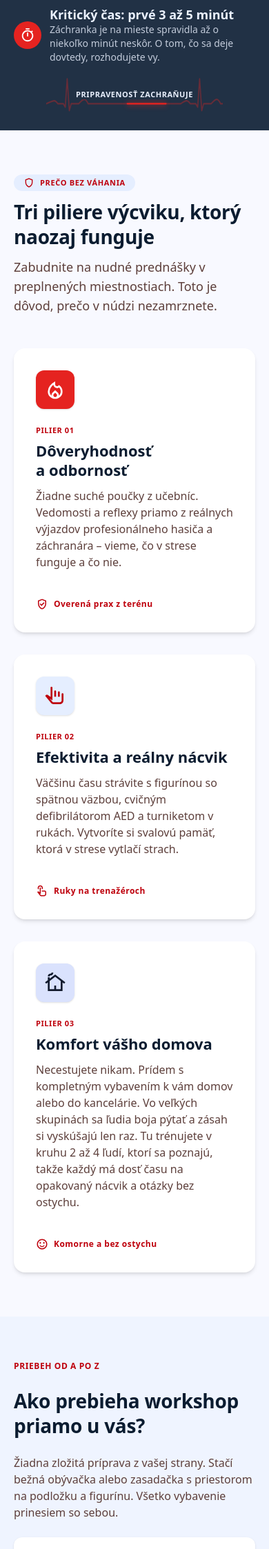
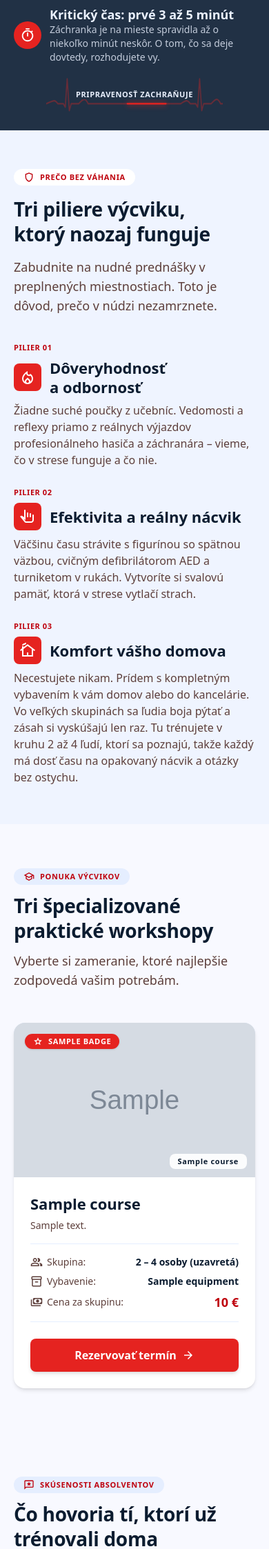
Before and after one commit to borislacik/bezvahania, a Laravel app: template resources/views/pages/home.blade.php in a window 390 px wide. Shown: the part 1311-3557 px from the top of the page at 69% size. Run offline with Laravel 12, Linux system fonts and the light colour scheme; the template is opened without the code that fills it: most values are stand-ins (such as "Sample title", 1, 10 or a date in 2020); grey boxes marked "Sample" are stand-in pictures; style sheets or scripts are compiled from the project's sources; parts of the project's set-up code (start-up, migrations or seed data) failed here and were passed over; some libraries are stand-ins or nearby versions.

Commit message:
feat(home): pillars add up with a slow scroll, how-it-works moved to FAQ
On desktop the pillars section and the start of the workshops section stick
under the header and move at about a third of the scroll speed while the
pillars and their panel icons add up one by one. Mobile reveals the pillars
on entry; reduced motion and no-JS stay static. The menu anchor into the
slowed section scrolls to where the workshops end up after the pin.

The "how the workshop runs" section is replaced by a first FAQ answer.

Co-Authored-By: Claude Opus 5.5 <noreply@anthropic.com>

```diff
--- a/database/seeders/ContentSeeder.php
+++ b/database/seeders/ContentSeeder.php
@@ -94,6 +94,7 @@ class ContentSeeder extends Seeder
     private function faqs(): void
     {
         $faqs = [
+            ['Ako prebieha workshop?', 'Termín si vyberiete v kalendári – doobeda (9:00 – 13:00) alebo poobede (15:00 – 19:00). Prídem k vám s predstihom a rozložím figuríny, cvičný defibrilátor AED aj obväzový materiál; stačí bežná obývačka alebo zasadačka. Potom prejdeme simulované situácie a každý si zásah vyskúša niekoľkokrát, kým sa z neho nestane prirodzený reflex. Na záver dostanete osvedčenie o absolvovaní a príručku do domácej lekárničky.'],
             ['Musíme mať doma špeciálny priestor?', 'Vôbec nie. Stačí bežná obývačka alebo zasadačka s voľným miestom na podlahe (približne 2 × 2 metre), kde položíme podložku a figuríny. Hygienické pomôcky a dezinfekciu prinesiem.'],
             ['Pre koho je workshop vhodný? Môžu sa zúčastniť aj deti?', 'Workshop je určený pre dospelých a staršie deti (odporúčame od 11 rokov, keď už majú dosť sily na účinné stláčanie hrudníka). Rodinný formát je obľúbený, pretože členovia domácnosti trénujú ako zohraný tím.'],
             ['Koľko ľudí sa môže zúčastniť?', 'Workshop je pre 2 až 4 osoby, ktoré sa poznajú – rodina, priatelia alebo kolegovia. Cena je za celú skupinu.'],
--- a/lang/sk/site.php
+++ b/lang/sk/site.php
@@ -88,37 +88,19 @@ return [
                 'icon' => 'local_fire_department',
                 'title' => 'Dôveryhodnosť a odbornosť',
                 'text' => 'Žiadne suché poučky z učebníc. Vedomosti a reflexy priamo z reálnych výjazdov profesionálneho hasiča a záchranára – vieme, čo v strese funguje a čo nie.',
-                'footer' => 'Overená prax z terénu',
-                'footer_icon' => 'verified_user',
             ],
             [
                 'icon' => 'pan_tool_alt',
                 'title' => 'Efektivita a reálny nácvik',
                 'text' => 'Väčšinu času strávite s figurínou so spätnou väzbou, cvičným defibrilátorom AED a turniketom v rukách. Vytvoríte si svalovú pamäť, ktorá v strese vytlačí strach.',
-                'footer' => 'Ruky na trenažéroch',
-                'footer_icon' => 'touch_app',
             ],
             [
                 'icon' => 'cottage',
                 'title' => 'Komfort vášho domova',
                 'text' => 'Necestujete nikam. Prídem s kompletným vybavením k vám domov alebo do kancelárie. Vo veľkých skupinách sa ľudia boja pýtať a zásah si vyskúšajú len raz. Tu trénujete v kruhu 2 až 4 ľudí, ktorí sa poznajú, takže každý má dosť času na opakovaný nácvik a otázky bez ostychu.',
-                'footer' => 'Komorne a bez ostychu',
-                'footer_icon' => 'sentiment_satisfied',
             ],
         ],
         'pillar_label' => 'Pilier :number',
-
-        'how_eyebrow' => 'Priebeh od A po Z',
-        'how_title' => 'Ako prebieha workshop priamo u vás?',
-        'how_lead' => 'Žiadna zložitá príprava z vašej strany. Stačí bežná obývačka alebo zasadačka s priestorom na podložku a figurínu. Všetko vybavenie prinesiem so sebou.',
-        'how_note_title' => 'Vhodné aj pre staršie deti (od 11 rokov)',
-        'how_note_text' => 'Deti často reagujú v krízach prekvapivo pokojne a presne. Spoločný tréning posilní celú rodinu.',
-        'steps' => [
-            ['icon' => 'calendar_clock', 'title' => 'Výber termínu', 'text' => 'V kalendári si vyberiete deň a časť dňa – doobeda (9:00 – 13:00) alebo poobede (15:00 – 19:00).'],
-            ['icon' => 'luggage', 'title' => 'Príchod a príprava', 'text' => 'Prídem s predstihom a rozložím figuríny, cvičný AED, obväzový materiál a hygienické pomôcky.'],
-            ['icon' => 'cardiology', 'title' => 'Intenzívny tréning', 'text' => 'Prejdeme si simulované situácie. Každý si zásah vyskúša niekoľkokrát, kým sa z neho nestane prirodzený reflex.'],
-            ['icon' => 'workspace_premium', 'title' => 'Osvedčenie a pomôcky', 'text' => 'Na konci dostanete osvedčenie o absolvovaní workshopu a prehľadnú príručku do domácej lekárničky.'],
-        ],
 
         'workshops_eyebrow' => 'Ponuka výcvikov',
         'workshops_title' => 'Tri špecializované praktické workshopy',
--- a/resources/css/app.css
+++ b/resources/css/app.css
@@ -212,3 +212,61 @@
         stroke-dashoffset: -100;
     }
 }
+
+/* Pillars scrollytelling (components/site/pillars-scrolly). Static unless JS adds .pillars-js. */
+@layer components {
+    /* Panel icons "add up": hidden until their pillar is reached, then they stay. */
+    .pillar-add {
+        opacity: 0;
+        transform: translateY(8px) scale(0.6);
+        transition:
+            opacity 0.4s ease,
+            transform 0.45s cubic-bezier(0.34, 1.56, 0.64, 1);
+    }
+
+    .pillar-add.is-added {
+        opacity: 1;
+        transform: none;
+    }
+
+    .pillars-js .pillar-item {
+        transition:
+            opacity 0.5s ease,
+            transform 0.5s ease;
+    }
+
+    /* Desktop slow scroll: pillars "add up" – once reached they stay fully visible. */
+    .pillars-slow .pillar-item.is-future {
+        opacity: 0.2;
+        transform: translateY(10px);
+    }
+
+    .pillars-slow .pillar-item.is-added {
+        opacity: 1;
+        transform: none;
+    }
+
+    /* Mobile: pillars fade in and out as they enter and leave the screen. */
+    .pillars-js:not(.pillars-slow) .pillar-item {
+        opacity: 0;
+        transform: translateY(20px);
+    }
+
+    .pillars-js:not(.pillars-slow) .pillar-item.is-visible {
+        opacity: 1;
+        transform: none;
+    }
+
+    @media (prefers-reduced-motion: reduce) {
+        .pillar-add,
+        .pillars-js .pillar-item {
+            transition: none;
+        }
+
+        .pillars-js .pillar-item,
+        .pillars-js:not(.pillars-slow) .pillar-item {
+            opacity: 1;
+            transform: none;
+        }
+    }
+}
--- /dev/null
+++ b/resources/views/components/site/pillars-scrolly.blade.php
@@ -0,0 +1,152 @@
+{{--
+    Pillars with a "slow scroll" on desktop (lg+):
+    the pillars section together with the start of the following section ($slot) sticks under the header and moves
+    up at ~1/3 speed while the scroll progress switches pillar 1 → 2 → 3; then normal scrolling continues.
+    Mobile: no slowing, pillars fade in and out as they enter and leave the screen.
+    Without JS or with prefers-reduced-motion: everything static and visible.
+--}}
+@php ($pillars = __('site.home.pillars'))
+
+<div
+    class="pillars-scrolly relative"
+    x-data="{
+        active: 0,
+        enabled: false,
+        distance: 0,
+        drift: 0,
+        init() {
+            this.$root.classList.add('pillars-js');
+            const media = window.matchMedia('(min-width: 64rem) and (prefers-reduced-motion: no-preference)');
+            const setup = () => {
+                this.enabled = media.matches;
+                this.distance = this.enabled ? Math.round(window.innerHeight * 1.2) : 0;
+                this.drift = Math.round(this.distance / 3);
+                // The spacer gives the sticky block the pin distance; the negative margin removes the gap
+                // left by the drift, so the page continues seamlessly afterwards.
+                this.$refs.spacer.style.height = this.enabled ? this.distance + 'px' : '0px';
+                this.$root.style.marginBottom = this.enabled ? -this.drift + 'px' : '';
+                this.$root.classList.toggle('pillars-slow', this.enabled);
+                this.update();
+            };
+            media.addEventListener('change', setup);
+            window.addEventListener('resize', setup);
+            window.addEventListener('scroll', () => this.update(), { passive: true });
+
+            // Mobile: pillars fade in and out as they enter and leave the screen.
+            const reveal = new IntersectionObserver((entries) => {
+                entries.forEach((entry) => entry.target.classList.toggle('is-visible', entry.isIntersecting));
+            }, { rootMargin: '-10% 0px -10% 0px' });
+            this.$root.querySelectorAll('[data-pillar]').forEach((item) => reveal.observe(item));
+
+            setup();
+
+            // Anchors into the slowed section (menu item of the following section): the browser would compute
+            // the target while the block is pinned, so scroll to where the section ends up after the pin.
+            const target = this.$refs.inner.querySelector('section[id]:not(#preco)');
+            if (! target) return;
+            document.addEventListener('click', (event) => {
+                const link = event.target.closest('a[href]');
+                if (! this.enabled || ! link) return;
+                const url = new URL(link.href, window.location.href);
+                if (url.pathname !== window.location.pathname || url.hash !== '#' + target.id) return;
+                event.preventDefault();
+                history.pushState(null, '', url.hash);
+                this.scrollToTarget(target, 'smooth');
+            });
+            if (this.enabled && window.location.hash === '#' + target.id) {
+                const jump = () => this.scrollToTarget(target, 'instant');
+                jump();
+                window.addEventListener('load', jump, { once: true });
+            }
+        },
+        scrollToTarget(target, behavior) {
+            const padding = parseFloat(getComputedStyle(document.documentElement).scrollPaddingTop) || 0;
+            const rootTop = this.$root.getBoundingClientRect().top + window.scrollY;
+            window.scrollTo({ top: rootTop + target.offsetTop + this.distance - this.drift - padding, behavior });
+        },
+        update() {
+            const inner = this.$refs.inner;
+            if (! this.enabled) {
+                inner.style.transform = '';
+                this.active = {{ count($pillars) - 1 }};
+                return;
+            }
+            const top = parseFloat(getComputedStyle(inner).top) || 0;
+            const progress = Math.min(1, Math.max(0, (top - this.$root.getBoundingClientRect().top) / this.distance));
+            inner.style.transform = `translate3d(0, ${-progress * this.drift}px, 0)`;
+            this.active = Math.min({{ count($pillars) - 1 }}, Math.floor(progress * {{ count($pillars) }}));
+        },
+    }"
+    data-testid="pillars"
+>
+    <div x-ref="inner" class="pillars-scrolly__inner will-change-transform lg:sticky lg:top-20">
+        <section class="bg-surface-container-low py-14 lg:py-16" id="preco">
+            <div class="container-page grid grid-cols-1 gap-10 lg:grid-cols-12 lg:items-center lg:gap-16">
+                {{-- Left: heading and compact panel --}}
+                <div class="flex flex-col gap-4 lg:col-span-5">
+                    <span class="eyebrow bg-surface-container-lowest text-primary">
+                        <x-site.icon name="shield" class="size-4" />
+                        {{ __('site.home.pillars_eyebrow') }}
+                    </span>
+                    <h2 class="text-headline-xl-mobile lg:text-headline-xl text-on-surface font-bold">
+                        {{ __('site.home.pillars_title') }}
+                    </h2>
+                    <p class="text-body-lg text-on-surface-variant">{{ __('site.home.pillars_lead') }}</p>
+
+                    {{-- Progress panel: each pillar adds its icon above its part of the line. --}}
+                    <div
+                        class="bg-inverse-surface relative mt-2 hidden overflow-hidden rounded-xl px-5 pt-3 pb-4 shadow-lg lg:block"
+                        aria-hidden="true"
+                    >
+                        <div class="grid grid-cols-3 gap-2">
+                            @foreach ($pillars as $pillar)
+                                <div class="flex flex-col items-center gap-2.5">
+                                    <span
+                                        class="pillar-add bg-primary-container text-on-primary flex size-9 items-center justify-center rounded-lg shadow-md"
+                                        :class="active >= {{ $loop->index }} && 'is-added'"
+                                    >
+                                        <x-site.icon :name="$pillar['icon']" class="size-5" />
+                                    </span>
+                                    <span class="h-1 w-full overflow-hidden rounded-full bg-white/15">
+                                        <span
+                                            class="bg-primary-container block h-full origin-left transition-transform duration-500 ease-out motion-reduce:transition-none"
+                                            :class="active >= {{ $loop->index }} ? 'scale-x-100' : 'scale-x-0'"
+                                        ></span>
+                                    </span>
+                                </div>
+                            @endforeach
+                        </div>
+                    </div>
+                </div>
+
+                {{-- Right: pillars close together --}}
+                <ol class="flex flex-col gap-7 lg:col-span-7">
+                    @foreach ($pillars as $pillar)
+                        <li
+                            data-pillar="{{ $loop->index }}"
+                            class="pillar-item flex flex-col gap-2"
+                            :class="active >= {{ $loop->index }} ? 'is-added' : 'is-future'"
+                        >
+                            <span class="font-heading text-label-badge text-primary font-bold tracking-wider uppercase">
+                                {{ __('site.home.pillar_label', ['number' => sprintf('%02d', $loop->iteration)]) }}
+                            </span>
+                            <h3 class="text-headline-md text-on-surface flex items-center gap-3 font-bold">
+                                <span
+                                    class="bg-primary-container text-on-primary flex size-10 shrink-0 items-center justify-center rounded-lg lg:hidden"
+                                >
+                                    <x-site.icon :name="$pillar['icon']" class="size-6" />
+                                </span>
+                                {{ $pillar['title'] }}
+                            </h3>
+                            <p class="text-body-md text-on-surface-variant max-w-xl">{{ $pillar['text'] }}</p>
+                        </li>
+                    @endforeach
+                </ol>
+            </div>
+        </section>
+
+        {{-- Start of the following section moves together with the pillars --}}
+        {{ $slot }}
+    </div>
+    <div x-ref="spacer" aria-hidden="true"></div>
+</div>
--- a/resources/views/pages/home.blade.php
+++ b/resources/views/pages/home.blade.php
@@ -155,87 +155,8 @@
         </div>
     </section>
 
-    {{-- PILLARS --}}
-    <section class="section bg-surface" id="preco">
-        <div class="container-page">
-            <x-site.section-heading
-                icon="shield"
-                :eyebrow="__('site.home.pillars_eyebrow')"
-                :title="__('site.home.pillars_title')"
-                :lead="__('site.home.pillars_lead')"
-            />
-            <div class="grid grid-cols-1 gap-8 md:grid-cols-3">
-                @foreach (__('site.home.pillars') as $pillar)
-                    <article
-                        class="card flex flex-col p-8 transition-all duration-300 hover:-translate-y-1 hover:shadow-xl"
-                    >
-                        <span
-                            @class ([
-                                'mb-6 flex size-14 items-center justify-center rounded-xl shadow-sm',
-                                'bg-primary-container text-on-primary-container' => $loop->index === 0,
-                                'bg-surface-container text-primary' => $loop->index === 1,
-                                'bg-secondary-container text-on-secondary-fixed' => $loop->index === 2,
-                            ])
-                        >
-                            <x-site.icon :name="$pillar['icon']" class="size-8" />
-                        </span>
-                        <span
-                            class="font-heading text-label-badge text-primary mb-2 font-bold tracking-wider uppercase"
-                        >
-                            {{ __('site.home.pillar_label', ['number' => sprintf('%02d', $loop->iteration)]) }}
-                        </span>
-                        <h3 class="text-headline-md text-on-surface mb-3 font-bold">{{ $pillar['title'] }}</h3>
-                        <p class="text-body-md text-on-surface-variant mb-6">{{ $pillar['text'] }}</p>
-                        <p class="font-heading text-label-md text-primary mt-auto flex items-center gap-2 pt-4 font-semibold">
-                            <x-site.icon :name="$pillar['footer_icon']" class="size-[18px]" />
-                            {{ $pillar['footer'] }}
-                        </p>
-                    </article>
-                @endforeach
-            </div>
-        </div>
-    </section>
-
-    {{-- HOW IT WORKS --}}
-    <section class="section bg-surface-container-low" id="ako-prebieha">
-        <div class="container-page grid grid-cols-1 items-center gap-12 lg:grid-cols-12">
-            <div class="flex flex-col gap-6 lg:col-span-5">
-                <span
-                    class="font-heading text-label-md text-primary font-bold tracking-wider uppercase"
-                    >{{ __('site.home.how_eyebrow') }}</span
-                >
-                <h2 class="text-headline-xl-mobile lg:text-headline-xl text-on-surface font-bold">
-                    {{ __('site.home.how_title') }}
-                </h2>
-                <p class="text-body-md text-on-surface-variant">{{ __('site.home.how_lead') }}</p>
-                <div class="bg-surface-container-lowest flex items-start gap-4 rounded-xl p-5 shadow-sm">
-                    <x-site.icon name="family_restroom" class="text-primary size-7" />
-                    <div>
-                        <h3 class="text-headline-sm text-on-surface font-bold">{{ __('site.home.how_note_title') }}</h3>
-                        <p class="text-body-sm text-on-surface-variant mt-1">{{ __('site.home.how_note_text') }}</p>
-                    </div>
-                </div>
-            </div>
-            <ol class="grid grid-cols-1 gap-4 sm:grid-cols-2 lg:col-span-7">
-                @foreach (__('site.home.steps') as $step)
-                    <li class="bg-surface-container-lowest flex flex-col rounded-xl p-6 shadow-sm">
-                        <div class="mb-4 flex items-center justify-between">
-                            <span
-                                class="bg-primary-container text-on-primary font-heading text-label-lg flex size-8 items-center justify-center rounded-full font-bold"
-                            >
-                                {{ $loop->iteration }}
-                            </span>
-                            <x-site.icon :name="$step['icon']" class="text-on-surface-variant size-6" />
-                        </div>
-                        <h3 class="text-headline-sm text-on-surface mb-2 font-bold">{{ $step['title'] }}</h3>
-                        <p class="text-body-sm text-on-surface-variant">{{ $step['text'] }}</p>
-                    </li>
-                @endforeach
-            </ol>
-        </div>
-    </section>
-
-    {{-- WORKSHOPS --}}
+    {{-- PILLARS + WORKSHOPS: on desktop both move slowly while the pillars add up (components/site/pillars-scrolly) --}}
+    <x-site.pillars-scrolly>
         <section class="section bg-surface" id="{{ \App\Support\HomeSections::WORKSHOPS }}">
             <div class="container-page">
                 <x-site.section-heading
@@ -251,6 +172,7 @@
                 </div>
             </div>
         </section>
+    </x-site.pillars-scrolly>
 
     {{-- INSTRUCTOR --}}
     @if ($instructor)
```
Also changed, not shown: docs/changes/2026-11-23-feat-website-and-admin.md (+14 -1 lines), tests/Browser/HomePageTest.php (+17 -0 lines), tests/Feature/HomePageTest.php (+16 -0 lines), CHANGELOG.md. Lines whose indentation alone changed are shown as unchanged.
